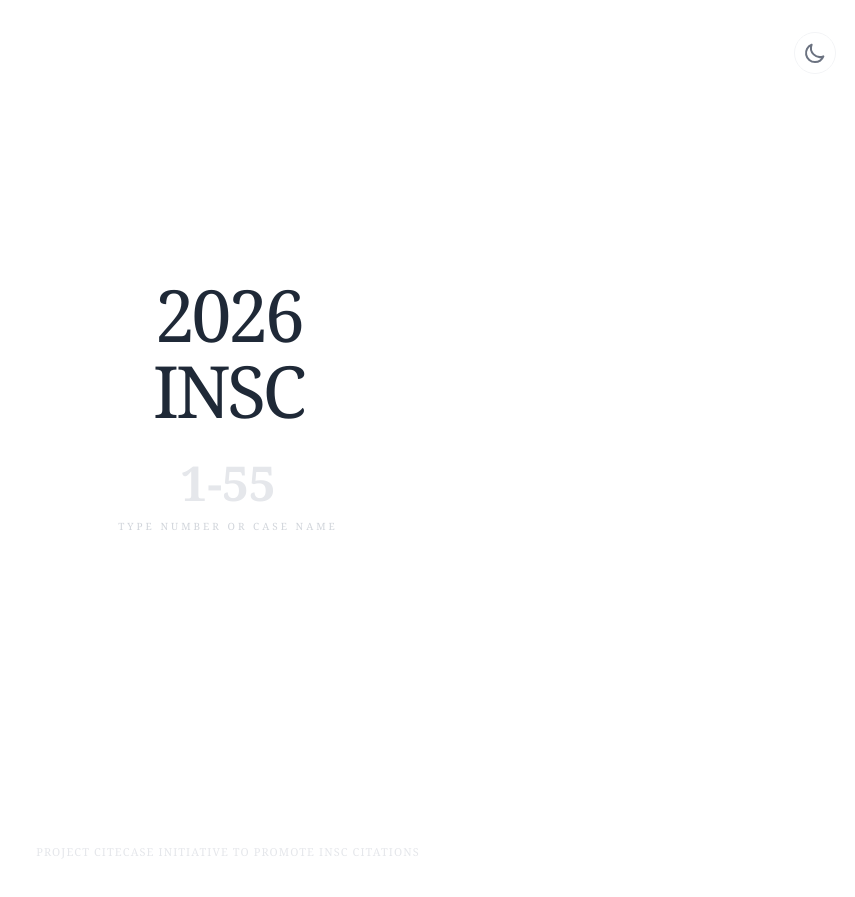
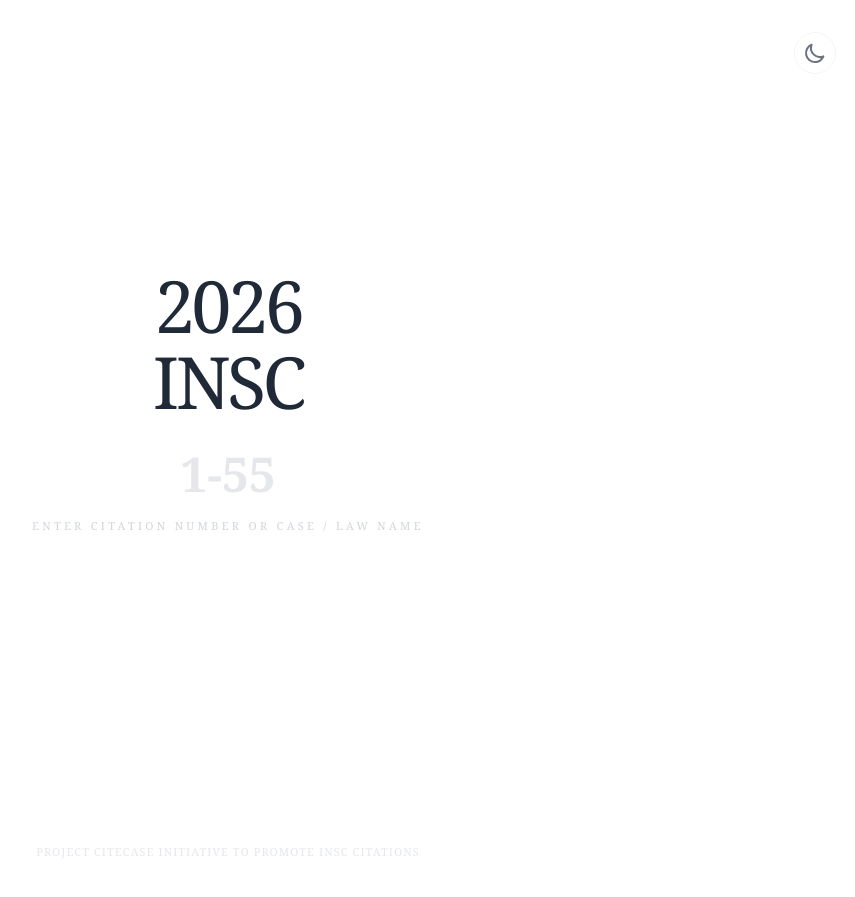
Before and after one commit to citecase/insc, a Jekyll site: the page index.html, which Jekyll copies as it is, in a window 1280 px wide. Shown: the top 897 px of the page, without its empty margins (412-1267 px from the left). Built offline with Jekyll 4.4.1, drawn with Linux system fonts in a browser that asks for light colours; nearby versions of some CDN libraries; some of the changed lines change nothing that is shown.

Commit message:
Update index.html

```diff
--- a/index.html
+++ b/index.html
@@ -46,7 +46,7 @@
 
         /* The Prediction Text (placed below input and instruction) */
         #predictionText {
-            margin-top: 1rem;
+            margin-top: 1.5rem;
             font-weight: 400;
             font-style: italic;
             min-height: 1.2em;
@@ -86,7 +86,7 @@
     <!-- Center Content -->
     <div class="flex-grow flex flex-col items-center justify-center w-full max-w-5xl">
 
-        <!-- Stacked UI -->
+        <!-- Stacked UI: 2026 -> INSC -> Input -->
         <div id="searchContainer" class="flex flex-col items-center justify-center transition-all duration-300 w-full">
             <span id="prefix-year" class="text-4xl sm:text-5xl md:text-7xl text-gray-800 dark:text-gray-300 font-light tracking-tighter mb-1">2026</span>
             <span id="prefix-insc" class="text-4xl sm:text-5xl md:text-7xl text-gray-800 dark:text-gray-300 font-light tracking-tighter mb-4 sm:mb-6">INSC</span>
@@ -101,10 +101,11 @@
                     autocomplete="off"
                     spellcheck="false"
                 >
-                <div id="instruction" class="mt-1 text-gray-300 dark:text-gray-600 text-[9px] sm:text-[10px] tracking-[0.3em] uppercase transition-opacity">
-                    Type number or case name
+                <!-- Instruction text moved below the input with slight spacing -->
+                <div id="instruction" class="mt-3 text-gray-300 dark:text-gray-600 text-[9px] sm:text-[11px] tracking-[0.3em] uppercase transition-opacity">
+                    Enter Citation Number Or Case / Law Name
                 </div>
-                <!-- Prediction Text -->
+                <!-- Prediction Text appears directly below the instruction -->
                 <div id="predictionText" class="text-base sm:text-lg md:text-xl px-4"></div>
             </div>
         </div>
@@ -121,6 +122,31 @@
     </footer>
 
     <script>
+        const laws = [
+            { name: "Constitution of India", alias: ["Constitution"], link: "https://www.caseciter.com/tag/constitution-of-india/#gsc.tab=0" },
+            { name: "Code of Criminal Procedure / BNSS / CrPC", alias: ["CrPC", "BNSS", "Criminal Procedure", "Bharatiya Nagarik Suraksha Sanhita"], link: "https://www.caseciter.com/tag/code-of-criminal-procedure/" },
+            { name: "Code of Civil Procedure (CPC)", alias: ["CPC", "Civil Procedure"], link: "https://www.caseciter.com/tag/code-of-civil-procedure" },
+            { name: "Evidence Act / Bharatiya Sakshya Adhiniyam", alias: ["Evidence", "BSA"], link: "https://www.caseciter.com/tag/indian-evidence-act/#gsc.tab=0" },
+            { name: "Arbitration and Conciliation Act", alias: ["Arbitration"], link: "https://www.caseciter.com/tag/arbitration/#gsc.tab=0" },
+            { name: "Insolvency and Bankruptcy Code (IBC)", alias: ["IBC", "Bankruptcy"], link: "https://www.caseciter.com/tag/insolvency-and-bankruptcy-code/#gsc.tab=0" },
+            { name: "Interpretation Of Statutes", alias: ["Statutes", "Interpretation"], link: "https://www.caseciter.com/tag/interpretation-of-statutes/" },
+            { name: "Law of Precedents", alias: ["Precedents"], link: "https://www.caseciter.com/tag/law-of-precedent/#gsc.tab=0" },
+            { name: "Limitation Act", alias: ["Limitation"], link: "https://www.caseciter.com/tag/limitation-act/" },
+            { name: "Specific Relief Act", alias: ["Specific Relief"], link: "https://www.caseciter.com/tag/specific-relief-act/#gsc.tab=0" },
+            { name: "Environmental Law", alias: ["Environment"], link: "https://www.caseciter.com/tag/environmental-law/#gsc.tab=0" },
+            { name: "NDPS Act (Narcotics)", alias: ["NDPS", "Narcotics"], link: "https://www.caseciter.com/tag/ndps-act/#gsc.tab=0" },
+            { name: "POCSO Act", alias: ["POCSO", "Sexual Offences"], link: "https://www.caseciter.com/tag/pocso-act/#gsc.tab=0" },
+            { name: "Motor Accident Compensation (MACT)", alias: ["MACT", "Motor Accident"], link: "https://www.caseciter.com/tag/motor-accident-compensation/#gsc.tab=0" },
+            { name: "UAPA (Unlawful Activities)", alias: ["UAPA"], link: "https://www.caseciter.com/tag/uapa/#gsc.tab=0" },
+            { name: "Negotiable Instruments Act (NI Act / Cheque Bounce)", alias: ["NI Act", "Cheque Bounce"], link: "https://www.caseciter.com/tag/negotiable-instruments-act/#gsc.tab=0" },
+            { name: "PMLA (Money Laundering)", alias: ["PMLA"], link: "https://www.caseciter.com/tag/pmla/" },
+            { name: "Contract Act", alias: ["Contract"], link: "https://www.caseciter.com/tag/indian-contract-act/#gsc.tab=0" },
+            { name: "Transfer of Property Act", alias: ["Transfer of Property", "TPA"], link: "https://www.caseciter.com/tag/transfer-of-property-act/#gsc.tab=0" },
+            { name: "SC-ST (Prevention of Atrocities) Act", alias: ["SC-ST Act", "Atrocities Act", "SC ST"], link: "https://www.caseciter.com/tag/sc-st-prevention-of-atrocities-act/#gsc.tab=0" },
+            { name: "Prevention of Corruption Act (PC Act)", alias: ["PC Act", "Corruption"], link: "https://www.caseciter.com/tag/prevention-of-corruption-act/#gsc.tab=0" },
+            { name: "Contempt of Courts Act", alias: ["Contempt"], link: "https://www.caseciter.com/tag/contempt-of-court/#gsc.tab=0" }
+        ];
+
         const judgments = [
             {"id": 55, "name": "Centre for Public Interest Litigation v. Union of India", "citation": "2026 INSC 55", "cat": "Constitution, Prevention of Corruption Act, Important", "link": "https://www.caseciter.com/centre-for-public-interest-litigation-v-union-of-india-2026-insc-55-s-17-a-prevention-of-corruption-act-constitutional-validity-split-verdict/#gsc.tab=0"},
             {"id": 54, "name": "Kanchana Rai v. Geeta Sharma", "citation": "2026 INSC 54", "cat": "Family, Hindu Adoptions and Maintenance Act (HAMA), Constitution of India (CoI), Interpretation of Statutes, Important", "link": "https://www.caseciter.com/kanchana-rai-v-geeta-sharma-2026-insc-54-hindu-adoptions-and-maintenance-act/"},
@@ -186,6 +212,7 @@
         const instruction = document.getElementById('instruction');
 
         let currentMatch = null;
+        let isLawMatch = false;
 
         // Dark Mode Logic
         function toggleDarkMode(e) {
@@ -219,17 +246,29 @@
             } else {
                 switchToNameMode();
 
-                // Prediction CONTAINS the string
-                const match = judgments.find(j =>
-                    j.name.toLowerCase().includes(val.toLowerCase())
+                // Check Law names/alias first
+                const lawMatch = laws.find(l =>
+                    l.name.toLowerCase().includes(val.toLowerCase()) ||
+                    l.alias.some(a => a.toLowerCase().includes(val.toLowerCase()))
                 );
 
-                if (match && val.length > 0) {
-                    currentMatch = match;
-                    prediction.textContent = match.name;
+                if (lawMatch) {
+                    currentMatch = lawMatch;
+                    isLawMatch = true;
+                    prediction.textContent = lawMatch.name;
                 } else {
-                    prediction.textContent = "";
-                    currentMatch = null;
+                    // Check Judgment names (any part search)
+                    const match = judgments.find(j =>
+                        j.name.toLowerCase().includes(val.toLowerCase())
+                    );
+                    if (match) {
+                        currentMatch = match;
+                        isLawMatch = false;
+                        prediction.textContent = match.name;
+                    } else {
+                        prediction.textContent = "";
+                        currentMatch = null;
+                    }
                 }
             }
         });
@@ -264,6 +303,19 @@
             const val = query.toLowerCase();
             const isNumeric = /^\d+$/.test(query);
 
+            // Try Law search first
+            const lawMatch = laws.find(l =>
+                l.name.toLowerCase() === val ||
+                l.name.toLowerCase().includes(val) ||
+                l.alias.some(a => a.toLowerCase() === val)
+            );
+
+            if (lawMatch) {
+                renderLawResult(lawMatch);
+                prediction.textContent = "";
+                return;
+            }
+
             let match;
             if (isNumeric) {
                 match = judgments.find(j => j.id == val || (j.citation && j.citation.endsWith(" " + val)));
@@ -279,12 +331,37 @@
             prediction.textContent = "";
         }
 
+        function renderLawResult(lawData) {
+            hideSearch();
+            resultArea.innerHTML = `
+                <div class="fade-in text-center w-full max-w-2xl px-6">
+                    <div class="text-blue-600 dark:text-blue-400 font-bold text-xs mb-2 tracking-[0.2em] uppercase font-sans">
+                        Browse Law Category
+                    </div>
+                    <h2 class="text-2xl sm:text-3xl md:text-5xl font-semibold text-gray-900 dark:text-gray-100 leading-tight mb-12 italic">
+                        ${lawData.name}
+                    </h2>
+
+                    <a
+                        href="${lawData.link}"
+                        target="_blank"
+                        class="inline-block px-10 sm:px-14 py-4 bg-blue-600 text-white text-[10px] tracking-[0.3em] uppercase font-bold rounded-full hover:bg-blue-700 transition-all shadow-xl hover:shadow-2xl transform hover:-translate-y-1 font-sans"
+                    >
+                        Browse All Judgments
+                    </a>
+
+                    <button
+                        onclick="resetSearch()"
+                        class="block w-full mt-20 text-gray-300 dark:text-gray-600 text-[9px] hover:text-gray-900 dark:hover:text-gray-400 transition-colors uppercase tracking-[0.4em] font-bold font-sans"
+                    >
+                        Search Again
+                    </button>
+                </div>
+            `;
+        }
+
         function renderResult(caseData) {
-            prefixYear.classList.add('hidden');
-            prefixInsc.classList.add('hidden');
-            input.parentElement.classList.add('hidden');
-            instruction.classList.add('hidden');
-
+            hideSearch();
             const tags = caseData.cat ? caseData.cat.split(',').map(t => t.trim()) : [];
             const tagsHtml = tags.map(tag => `
                 <span class="inline-block px-3 py-1 text-[9px] font-bold tracking-widest uppercase bg-gray-50 dark:bg-gray-800 text-gray-400 dark:text-gray-500 border border-gray-100 dark:border-gray-700 rounded-md font-sans">
@@ -292,18 +369,13 @@
                 </span>
             `).join(' ');
 
-            let finalCitation = caseData.citation;
-            if (!finalCitation || finalCitation === "2026") {
-                finalCitation = "2026 INSC " + caseData.id;
-            }
-
             resultArea.innerHTML = `
                 <div class="fade-in text-center w-full max-w-2xl px-6">
                     <h2 class="text-2xl sm:text-3xl md:text-5xl font-semibold text-gray-900 dark:text-gray-100 leading-tight mb-4 italic">
                         ${caseData.name}
                     </h2>
                     <div class="text-blue-600 dark:text-blue-400 font-bold text-lg sm:text-xl mb-10 tracking-tight font-sans">
-                        ${finalCitation}
+                        ${caseData.citation}
                     </div>
 
                     <div class="flex flex-wrap justify-center gap-2 mb-14">
@@ -326,14 +398,19 @@
                     </button>
                 </div>
             `;
-            input.value = "";
-            input.blur();
+        }
+
+        function hideSearch() {
+            prefixYear.classList.add('hidden');
+            prefixInsc.classList.add('hidden');
+            input.parentElement.classList.add('hidden');
+            instruction.classList.add('hidden');
         }
 
         function renderError(query) {
             resultArea.innerHTML = `
                 <div class="fade-in text-center py-10">
-                    <p class="text-gray-400 text-lg sm:text-xl mb-6 italic text-red-500 px-4">Judgment not found for "${query}"</p>
+                    <p class="text-gray-400 text-lg sm:text-xl mb-6 italic text-red-500 px-4">Result not found for "${query}"</p>
                     <button
                         onclick="resetSearch()"
                         class="text-blue-600 dark:text-blue-400 font-bold hover:underline text-sm uppercase tracking-widest font-sans"
```
